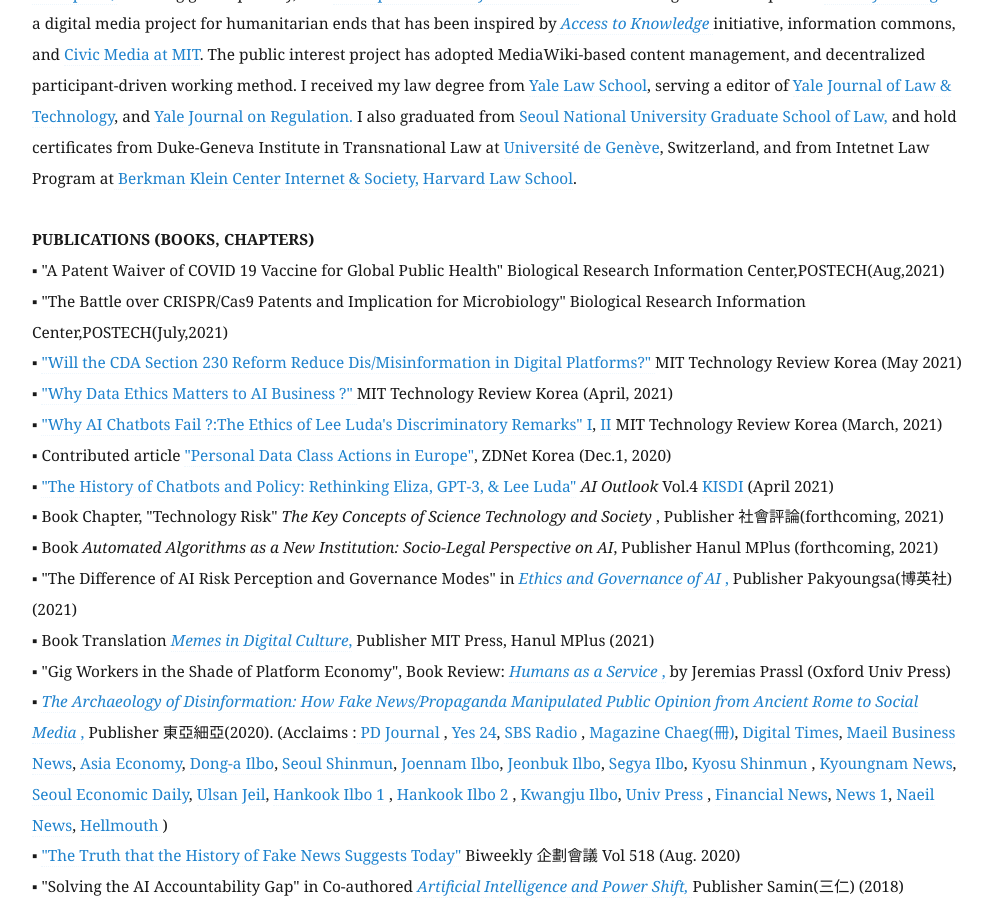
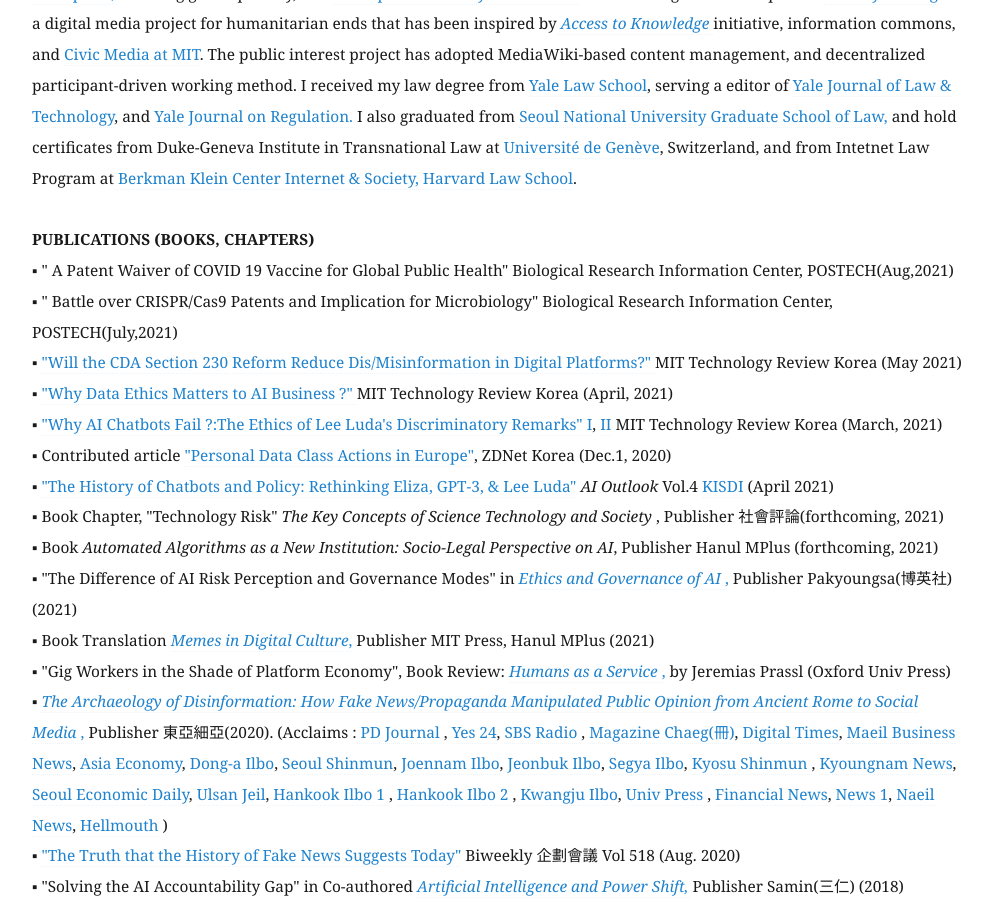
Before and after one commit to eunchangchoi/eunchangchoi.github.io, a Jekyll site: the page built from index.md, in a window 1280 px wide and 900 px high, scrolled down 1712 px. Shown: the whole window, without its empty margins (68-1060 px from the left). Built offline with Jekyll 4.4.1, drawn with Linux system fonts in a browser that asks for light colours; some of the changed text lies outside the part shown.

Commit message:
Update index.md

```diff
--- a/index.md
+++ b/index.md
@@ -33,8 +33,8 @@
 <br>
 <br>
  <strong> PUBLICATIONS (BOOKS, CHAPTERS) </strong> <br>
-▪ "A Patent Waiver of COVID 19 Vaccine for Global Public Health" Biological Research Information Center,POSTECH(Aug,2021)<br>
-▪ "The Battle over CRISPR/Cas9 Patents and Implication for Microbiology" Biological Research Information Center,POSTECH(July,2021)<br>
+▪ " A Patent Waiver of COVID 19 Vaccine for Global Public Health" Biological Research Information Center, POSTECH(Aug,2021)<br>
+▪ " Battle over CRISPR/Cas9 Patents and Implication for Microbiology" Biological Research Information Center, POSTECH(July,2021)<br>
 ▪ <a href="https://www.technologyreview.kr/communicatioins-decency-act-misinformation/"> "Will the CDA Section 230 Reform Reduce Dis/Misinformation in Digital Platforms?" </a> MIT Technology Review Korea (May 2021) <br>
 ▪ <a href="https://www.technologyreview.kr/why-data-ethics-is-important-in-ai-business/"> "Why Data Ethics Matters to AI Business ?" </a> MIT Technology Review Korea (April, 2021)<br>
 ▪ <a href="https://www.technologyreview.kr/why-ai-chatbots-fail-lee-luda-part-1/"> "Why AI Chatbots Fail ?:The Ethics of Lee Luda's Discriminatory Remarks" I</a>, <a href="https://www.technologyreview.kr/why-ai-chatbots-fail-lee-luda-part-2/"> II</a> MIT Technology Review Korea (March, 2021)<br>
```
Also changed, not shown: other parts of index.md (+3 -2 lines).
